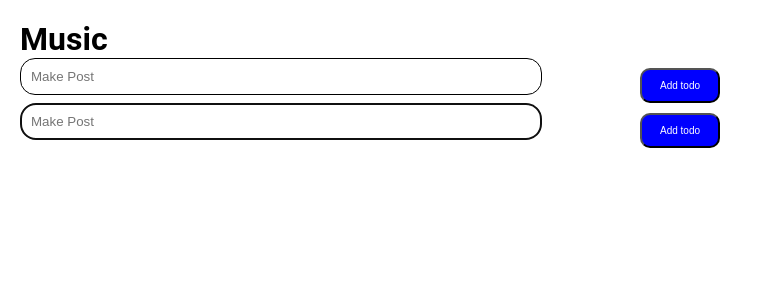
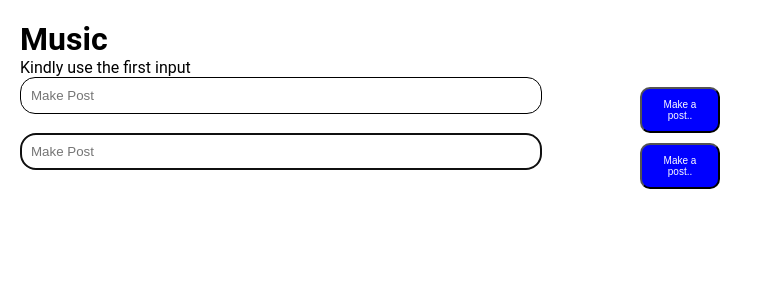
Before and after one commit to RoySamson-stack/musicForum, a React (Create React App) app: page / in a window 1280 px wide. Shown: the top 300 px of the page, without its empty margins (0-763 px from the left). Built offline with nearby package versions, Linux system fonts and the light colour scheme.

Commit message:
fixing the buttons and the comments to be seen

```diff
--- a/src/index.css
+++ b/src/index.css
@@ -72,6 +72,8 @@ body {
 .post-row{
   display: flex;
   justify-content: space-between;
+  box-sizing: border-box;
+  box-shadow: -80px 80px 80px;
 }
 .comment-section{
   height: 100px;
@@ -94,7 +96,7 @@ body {
 }
 
 .comments-container {
-  margin-top: 40px;
+  margin-top:150px;
   display: flex;
 }
 
--- a/src/postForm.js
+++ b/src/postForm.js
@@ -53,7 +53,7 @@ function TodoForm(props) {
           />
           </div>
           <button onClick={handleSubmit} className='forum-btn'>
-            Add todo
+            Make a post..
           </button>
         </>
       )}
--- a/src/postList.js
+++ b/src/postList.js
@@ -43,6 +43,7 @@ function TodoList() {
   return (
     <>
       <h1>Music</h1>
+      <p>Kindly use the first input</p>
       <TodoForm onSubmit={addPost}
        className="extra"
       />
```
